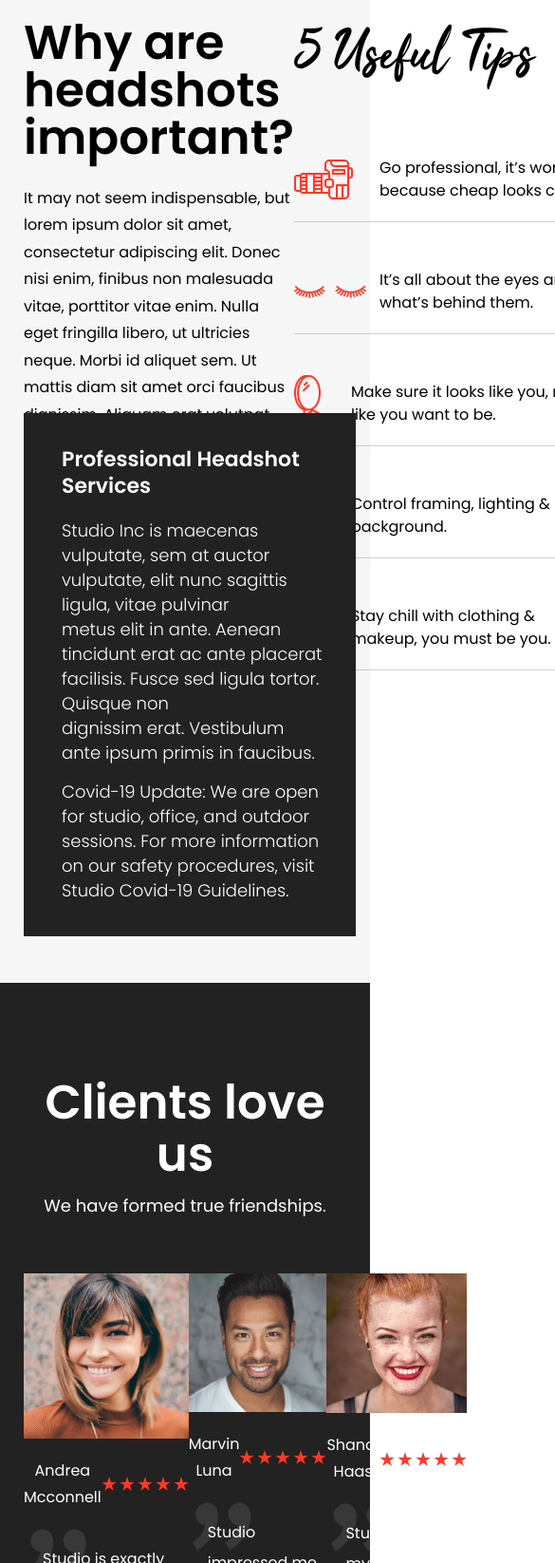
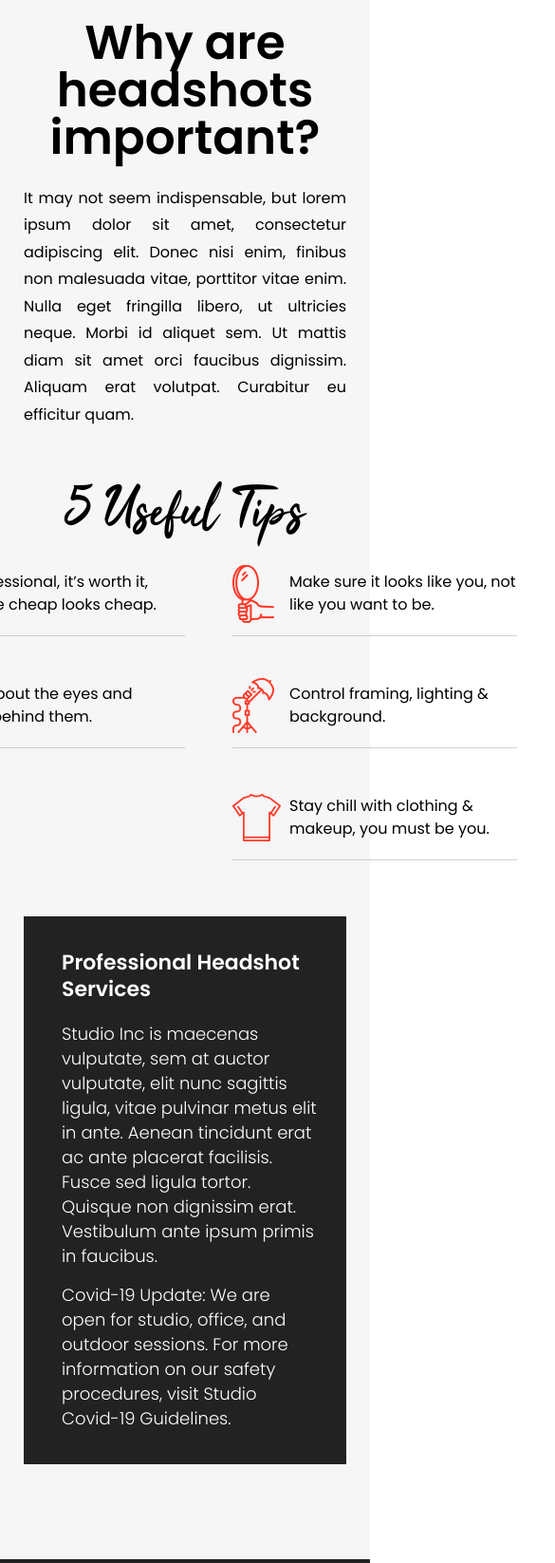
Before and after one commit to AndriiAm/photostudio-landing, a plain HTML site: page src/index.html in a window 390 px wide. Shown: the part 1865-3511 px from the top of the page at 95% size, 585 px wide, since content can reach past the window. Drawn offline with nearby package versions, Linux system fonts and the light colour scheme; some packages are replaced by stand-ins of ours.

Commit message:
tablet adaptive 80%

```diff
--- a/src/index.html
+++ b/src/index.html
@@ -521,13 +521,12 @@
                 <div class="headshots-services__text">
                     <p class="headshots-services__paragraph">
                         Studio Inc is maecenas vulputate, sem at auctor vulputate, elit nunc sagittis ligula, vitae pulvinar
-                        <br>
                         metus elit in ante. Aenean tincidunt erat ac ante placerat facilisis. Fusce sed ligula tortor.
-                        Quisque non <br> dignissim erat. Vestibulum ante ipsum primis in faucibus.
+                        Quisque non dignissim erat. Vestibulum ante ipsum primis in faucibus.
                     </p>
 
                     <p class="headshots-services__paragraph headshots-services__paragraph--covid-update">
-                        Covid-19 Update: We are open for studio, office, and outdoor sessions. For more information <br>
+                        Covid-19 Update: We are open for studio, office, and outdoor sessions. For more information
                         on our safety procedures, visit Studio Covid-19 Guidelines.
                     </p>
                 </div>
--- a/src/scss/blocks/_media.scss
+++ b/src/scss/blocks/_media.scss
@@ -217,11 +217,12 @@
     &__item {
       max-width: 310px;
       &-title {
-        font-size: 16px;
+        font-size: 20px;
         line-height: 24px;
       }
       &-description {
-        padding: 20px 15px 30px 20px;
+        padding: 30px 15px 30px 20px;
+
       }
       &-info {
         left: 20px;
@@ -290,21 +291,94 @@
       width: 140px;
     }
   }
-  .main__headshots-importance {
-    padding-bottom: 350px;
-  }
   .importance {
     &-explaining {
+      &__title {
+        text-align: center;
+      }
       &__text {
-        max-width: 350px;
+        max-width: 550px;
+        text-align: justify;
+      }
+    }
+    &-tips {
+      &__title {
+        text-align: center;
+        margin-top: 50px;
+        margin-bottom: 25px;
+      }
+      &__inner {
+        grid-template-columns: 350px 300px;
+        grid-template-rows: repeat(3, 1fr);
+      }
+      &__item {
+        &:nth-of-type(2) {
+          grid-row: 2/4;
+        }
       }
     }
   }
   .headshots-importance {
+    &__inner {
+      flex-direction: column;
+      align-items: center;
+    }
     &__services {
-      top: 415px;
-      max-width: 350px;
-
+      max-width: 718px;
+      position: static;
+      margin: 80px auto 0;
+    }
+  }
+  .main__clients {
+    padding-bottom: 110px;
+  }
+  .reviews {
+    &-wrapper {
+      flex-direction: column;
+      align-items: center;
+    }
+  }
+  .review {
+    &__item {
+      max-width: 490px;
+      &:not(:last-child) {
+        margin-bottom: 60px ;
+      }
+    }
+    &__inner {
+      margin-top: 15px;
+    }
+    &__text {
+      margin-top: 15px;
+    }
+  }
+  .headshots-sessions {
+    height: 350px;
+    &__inner {
+      padding-top: 100px;
+      flex-direction: column;
+    }
+    &__title {
+      font-size: 40px;
+    }
+    &__button {
+      margin-top: 40px;
+    }
+  }
+  .blog {
+    padding: 60px 0;
+    &__inner {
+      flex-direction: column;
+      align-items: center;
+    }
+    &__subtitle {
+      margin-bottom: 40px;
+    }
+    &__item {
+      max-width: 386px;
+      &:not(:last-child) {
+        margin-bottom: 30px;
+      }
     }
   }
 }
```
Also changed, not shown: src/style.css, 1 other file.
